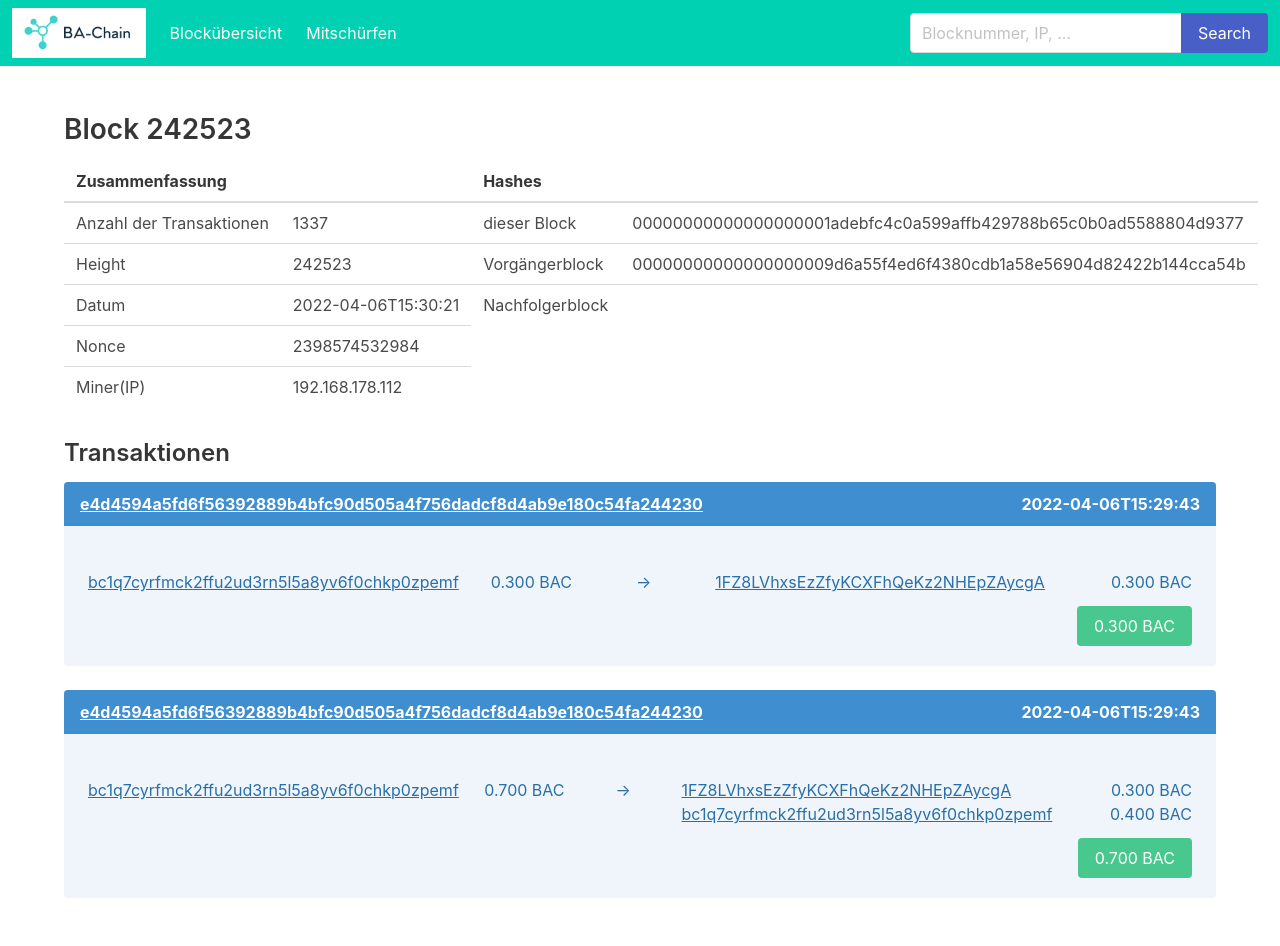
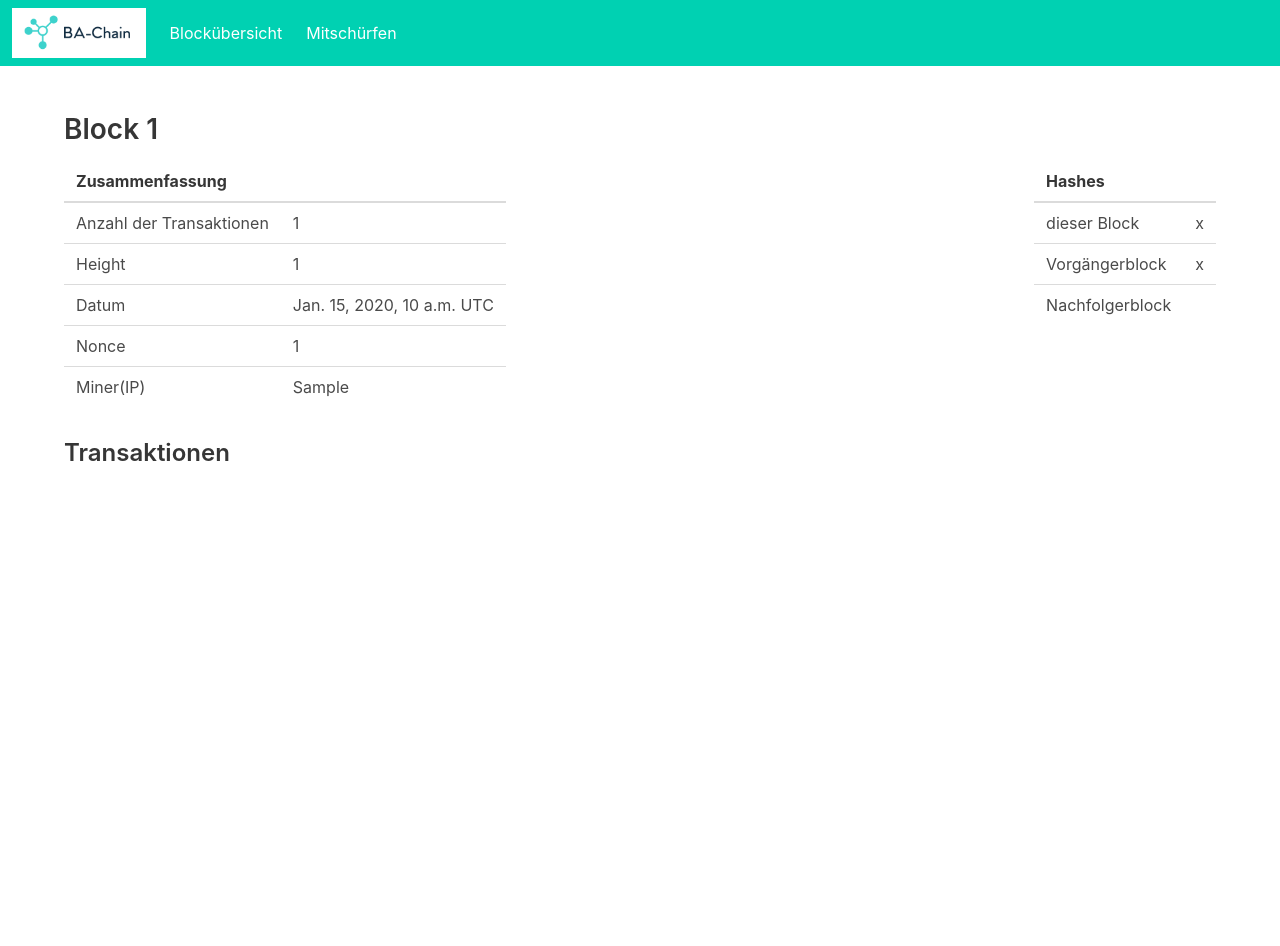
Before and after one commit to Illiadan/STDS_Blockchain, a Django app: page /block/1/ in a window 1280 px wide. After the commit the page ends 461 px from the top, so only its background shows below. Run offline with Django 4.2, Linux system fonts and the light colour scheme; tables that the repository leaves empty hold one stand-in row (values such as "Sample post").

Commit message:
view + templates customized

```diff
--- /dev/null
+++ b/src/core/functions/templateContext/blockUrl.py
@@ -0,0 +1,60 @@
+from core.functions.blocks import blockQueries as fBQ
+from core.functions.transactions import transactionQueries as fTQ
+
+
+def templateContextGeneration(blockId):
+    qsBlocks = fBQ.getAllBlocks().filter(id=blockId)
+    block = qsBlocks[0]
+    transactions = getTransactionsData(block)
+    nextHash = getHashFromSuccessorBlock(block.id + 1)
+    context = {
+        "id": block.id,
+        "transactions": transactions,
+        "transactionsCount": block.transactionsCount,
+        "miner": block.miner,
+        "nonce": block.nonce,
+        "acceptedAt": block.acceptedAt,
+        "hash": block.currHash,
+        "prevHash": block.prevHash,
+        "nextHash": nextHash,
+    }
+    return context
+
+
+def getHashFromSuccessorBlock(blockId):
+    nextHash = ""
+    qsBlocks = fBQ.getAllBlocks().filter(id=blockId)
+    if len(qsBlocks) != 0:
+        nextHash = qsBlocks[0].currHash
+    return nextHash
+
+
+def getTransactionsData(block):
+    transactions = []
+    transactionIds = block.transactionsIncluded.split(",")
+    qsTransactions = fTQ.getAllTransactions().filter(id__in=transactionIds)
+    for transaction in qsTransactions:
+        sender = formatStringToStringList(transaction.sender)
+        senderValue = formatStringToFloatList(transaction.senderValue)
+        recipient = formatStringToStringList(transaction.recipient)
+        recipientValue = formatStringToFloatList(transaction.recipientValue)
+        transactionDict = {
+            "id": transaction.id,
+            "createdAt": transaction.createdAt,
+            "sender": sender,
+            "senderValue": senderValue,
+            "recipient": recipient,
+            "recipientValue": recipientValue,
+            "fee": format(transaction.fee, ".3f"),
+            "totalValue": format(transaction.totalValue, ".3f"),
+        }
+        transactions.append(transactionDict)
+    return transactions
+
+
+def formatStringToStringList(string):
+    return string.split(",")
+
+
+def formatStringToFloatList(string):
+    return list(map(lambda x: format(float(x), ".3f"), string.split(",")))
--- a/src/core/templates/blockLayout.html
+++ b/src/core/templates/blockLayout.html
@@ -4,7 +4,7 @@
 <section class="section">
     <div class="container">
     <div class="content">
-        <h2>Block 242523</h2>
+        <h2>Block {{id}}</h2>
         <nav class="level" style="align-items: start;">
         <div class="level-left">
             <table>
@@ -17,23 +17,23 @@
             <tbody>
                 <tr>
                 <td>Anzahl der Transaktionen</td>
-                <td>1337</td>
+                <td>{{transactionsCount}}</td>
                 </tr>
                 <tr>
                 <td>Height</td>
-                <td>242523</td>
+                <td>{{id}}</td>
                 </tr>
                 <tr>
                 <td>Datum</td>
-                <td>2022-04-06T15:30:21</td>
+                <td>{{acceptedAt}} UTC</td>
                 </tr>
                 <tr>
                 <td>Nonce</td>
-                <td>2398574532984</td>
+                <td>{{nonce}}</td>
                 </tr>
                 <tr>
                 <td>Miner(IP)</td>
-                <td>192.168.178.112</td>
+                <td>{{miner}}</td>
                 </tr>
             </tbody>
             </table>
@@ -51,15 +51,15 @@
             <tbody>
                 <tr>
                 <td>dieser Block</td>
-                <td>00000000000000000001adebfc4c0a599affb429788b65c0b0ad5588804d9377</td>
+                <td>{{hash}}</td>
                 </tr>
                 <tr>
                 <td>Vorgängerblock</td>
-                <td>00000000000000000009d6a55f4ed6f4380cdb1a58e56904d82422b144cca54b</td>
+                <td>{{prevHash}}</td>
                 </tr>
                 <tr>
                 <td>Nachfolgerblock</td>
-                <td></td>
+                <td>{{nextHash}}</td>
                 </tr>
             </tbody>
             </table>
@@ -68,64 +68,41 @@
         </nav>
 
         <h3>Transaktionen</h3>
-        <!-- eine Transaktion -->
+        {% for transaction in transactions %}
             <article class="message is-info">
                 <nav class="level message-header">
-            <div class="level-left">
-            <a>e4d4594a5fd6f56392889b4bfc90d505a4f756dadcf8d4ab9e180c54fa244230</a>
-            </div>
-            <div class="level-right">2022-04-06T15:29:43</div>
+                    <div class="level-left">{{transaction.id}}</div>
+                    <div class="level-right">{{transaction.createdAt}} UTC</div>
                 </nav>
                 <nav style="align-items: start;" class="level message-body">
                     <div style="align-items: start" class="level-left">
-            <a>bc1q7cyrfmck2ffu2ud3rn5l5a8yv6f0chkp0zpemf</a>
+                    {% for sender in transaction.sender %}
+                        {{sender}}<br/>
+                    {% endfor %}
                     </div>
                     <div style="align-items: start" class="level-item">
-            0.300 BAC
+                    {% for senderValue in transaction.senderValue %}
+                        {{senderValue}} BAC<br/>
+                    {% endfor %}
                     </div>
                     <div class="level-item">
                     &rarr;
                     </div>
                     <div style="align-items: start; display: inline-grid;" class="level-item">
-            <a>1FZ8LVhxsEzZfyKCXFhQeKz2NHEpZAycgA</a>
+                    {% for recipient in transaction.recipient %}
+                        {{recipient}}<br/>
+                    {% endfor %}
                     </div>
                     <div style="align-items: start; text-align: end; display: inline-grid;" class="level-right">
-            0.300 BAC<br/>
-            <div class="button is-success mt-3">0.300 BAC</div>
+                    {% for recipientValue in transaction.recipientValue %}
+                        {{recipientValue}} BAC<br/>
+                    {% endfor %}
+                    <div style="align-items: start; text-align: end; display: inline-grid;" class="level-right">Fee: {{transaction.fee}} BAC<br/>
+                    <div class="button is-success mt-3">{{transaction.totalValue}} BAC</div>
                     </div>
                 </nav>
             </article>
-
-        <!-- noch eine Transaktion -->
-        <article class="message is-info">
-        <nav class="level message-header">
-            <div class="level-left">
-            <a>e4d4594a5fd6f56392889b4bfc90d505a4f756dadcf8d4ab9e180c54fa244230</a>
-            </div>
-            <div class="level-right">2022-04-06T15:29:43</div>
-        </nav>
-        <nav style="align-items: start;" class="level message-body">
-            <div style="align-items: start" class="level-left">
-            <a>bc1q7cyrfmck2ffu2ud3rn5l5a8yv6f0chkp0zpemf</a>
-            </div>
-            <div style="align-items: start" class="level-item">
-            0.700 BAC
-            </div>
-            <div class="level-item">
-            &rarr;
-            </div>
-            <div style="align-items: start; display: inline-grid;" class="level-item">
-            <a>1FZ8LVhxsEzZfyKCXFhQeKz2NHEpZAycgA</a>
-            <a>bc1q7cyrfmck2ffu2ud3rn5l5a8yv6f0chkp0zpemf</a>
-            </div>
-            <div style="align-items: start; text-align: end; display: inline-grid;" class="level-right">
-            0.300 BAC<br/>
-            0.400 BAC<br/>
-            <div class="button is-success mt-3">0.700 BAC</div>
-            </div>
-        </nav>
-        </article>
-
+        {% endfor %}
     </div>
     </div>
 </section>
--- a/src/core/views.py
+++ b/src/core/views.py
@@ -1,28 +1,18 @@
 from django.shortcuts import render
 
 from core.functions.blocks import blockGeneration as fBG
-from core.functions.blocks import blockQueries as fBQ
-from core.functions.transactions import transactionDBUpdate as fTDBU
+from core.functions.templateContext import blockUrl as fTCB
+from core.functions.templateContext import coreUrl as fTCC
 from core.functions.transactions import transactionGeneration as fTG
-from core.functions.transactions import transactionQueries as fTQ
 
 
 def coreUrl(request):
-    blockchainDifficulty = 4
-    numberOfBlocks = fBQ.getAllBlocksCount()
-    if numberOfBlocks == 0:
-        genBlock = fBG.generateGenesisBlock()
-        fBG.addBlockToDatabase(genBlock)
-    else:
-        block = fBG.generateNewBlock(blockchainDifficulty)
-        if fBG.blockValidation(block, blockchainDifficulty):
-            fBG.addBlockToDatabase(block)
-            fTDBU.transactionDatabaseUpdate(block)
-    unacceptedTransactions = fTQ.getAllUnacceptedTransactionsCount()
-    if unacceptedTransactions < 20:
-        fTG.generateTransactions(50)
-    return render(request, "coreLayout.html")
+    fBG.blockGeneration()
+    fTG.transactionGeneration()
+    context = fTCC.templateContextGeneration()
+    return render(request, "coreLayout.html", context=context)
 
 
 def blockUrl(request, value):
-    return render(request, "blockLayout.html")
+    context = fTCB.templateContextGeneration(value)
+    return render(request, "blockLayout.html", context=context)
--- a/src/templates/layout.html
+++ b/src/templates/layout.html
@@ -31,7 +31,7 @@
 
         </div>
 
-        <div class="navbar-end">
+        {% comment %} <div class="navbar-end">
           <div class="navbar-item">
             <div class="field has-addons">
               <div class="control">
@@ -44,7 +44,7 @@
               </div>
             </div>
           </div>
-        </div>
+        </div> {% endcomment %}
       </div>
     </nav>
 
```
Also changed, not shown: src/core/functions/blocks/blockGeneration.py (+14 -0 lines), src/core/functions/templateContext/coreUrl.py (added, +12 -0 lines), src/core/functions/transactions/transactionGeneration.py (+7 -1 lines), src/core/templates/coreLayout.html (+11 -17 lines). Lines whose indentation alone changed are shown as unchanged.
